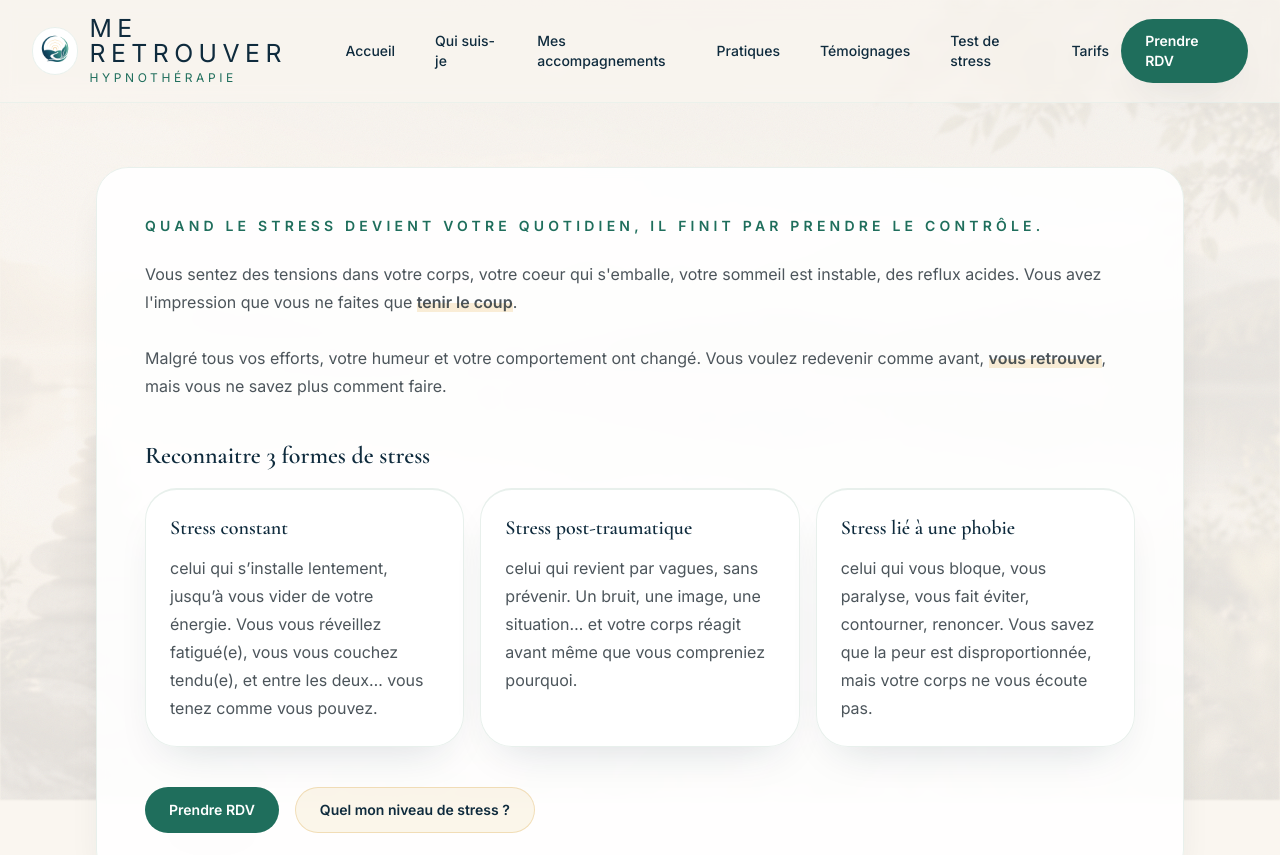
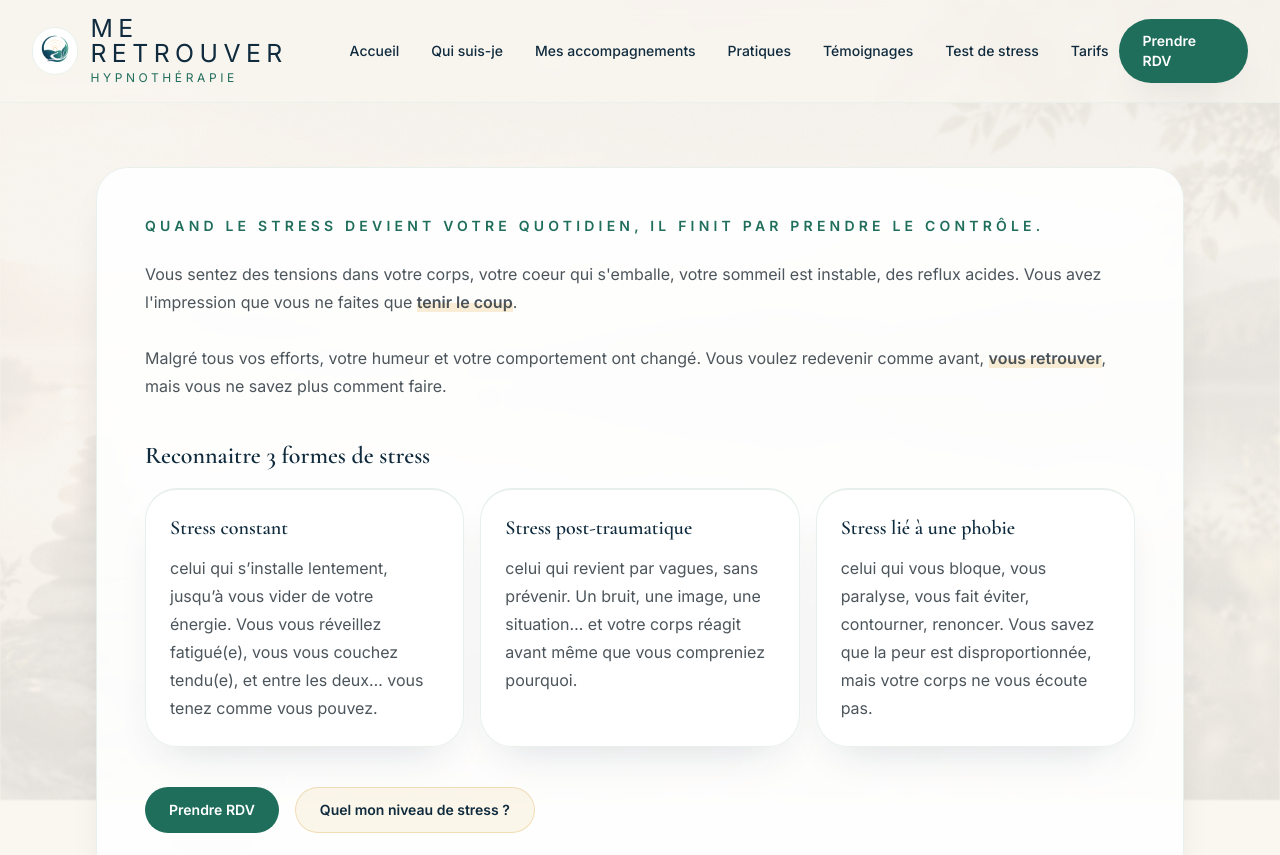
Before and after one commit to ssivadier/MeRetrouver, a Next.js app: page / in a window 1280 px wide. Shown: the top 855 px of the page. Built offline with nearby package versions, Linux system fonts and the light colour scheme.

Commit message:
Fix nav wrapping: reduce gap/padding, add whitespace-nowrap

```diff
--- a/components/site-layout.tsx
+++ b/components/site-layout.tsx
@@ -91,9 +91,9 @@ export function SiteLayout({ children }: { children: React.ReactNode }) {
             )}
           </button>
 
-          <nav className="hidden items-center gap-4 text-sm font-medium text-brand-deep md:flex" aria-label="Navigation principale">
+          <nav className="hidden items-center gap-2 text-sm font-medium text-brand-deep md:flex lg:gap-3" aria-label="Navigation principale">
             {navLinks.map((link) => (
-              <Link key={link.href} href={link.href} className="rounded-lg px-3 py-2 transition hover:text-brand-emerald">
+              <Link key={link.href} href={link.href} className="whitespace-nowrap rounded-lg px-2 py-2 transition hover:text-brand-emerald lg:px-2.5">
                 {link.label}
               </Link>
             ))}
```
